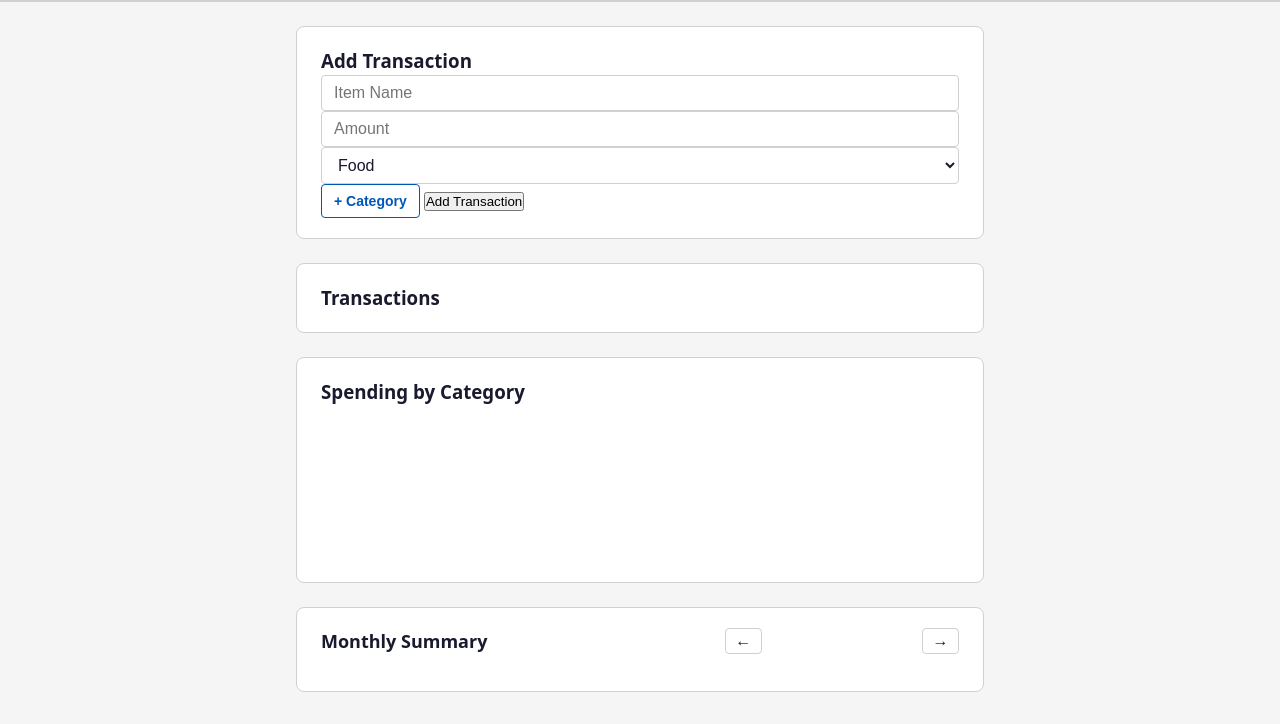
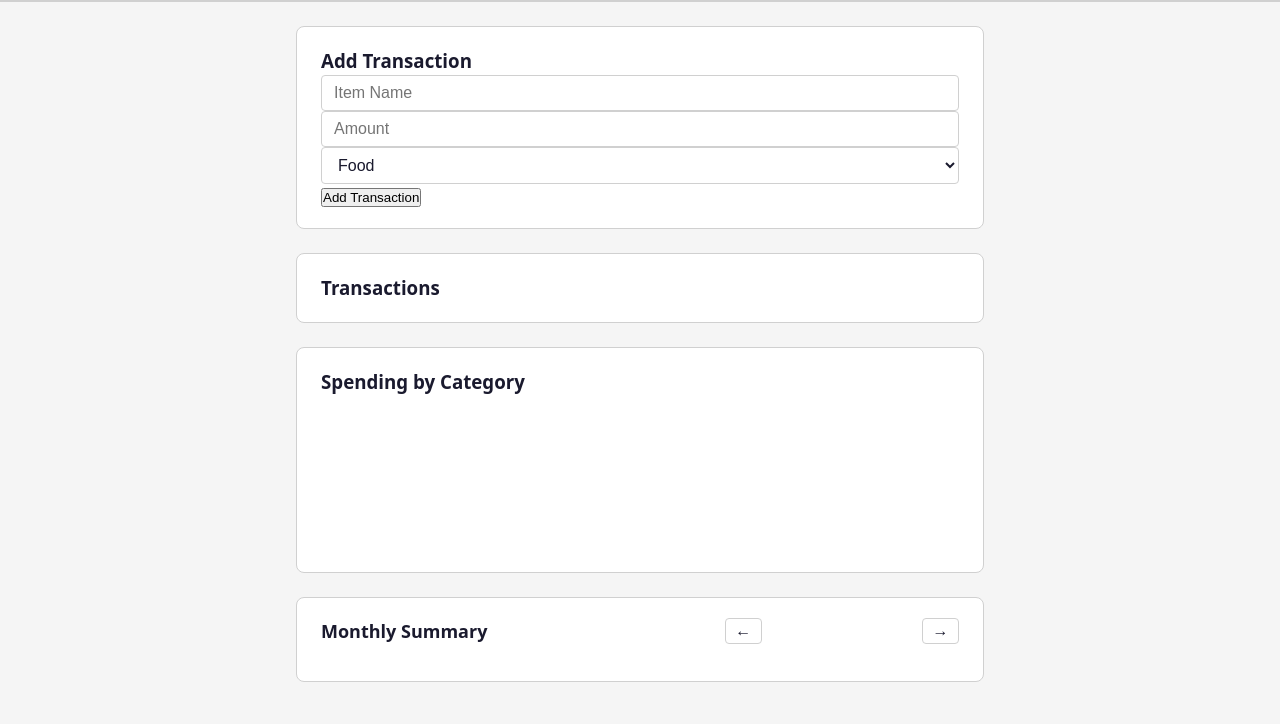
Before and after one commit to Adyprima/CodingCamp_11May26_Prima, a website: page index.html in a window 1280 px wide. Shown: the part 76-800 px from the top of the page. Drawn offline with Linux system fonts and the light colour scheme.

Commit message:
Update index.html

```diff
--- a/index.html
+++ b/index.html
@@ -32,7 +32,7 @@
             <div class="balance" id="balance">$0</div>
           </div> -->
 
-           <h3>Add Transaction</h3>
+            <h3>Add Transaction</h3>
     <input type="text" id="name" placeholder="Item Name">
     <input type="number" id="amount" placeholder="Amount">
     <select id="category">
@@ -40,7 +40,6 @@
       <option value="Transport">Transport</option>
       <option value="Fun">Fun</option>
     </select>
-    <button type="button" id="open-add-category" class="btn-add-category" aria-label="Add custom category" title="Add a new category">+ Category</button>
     <button onclick="addTransaction()">Add Transaction</button>
 
           <!-- <div class="form-group">
```
